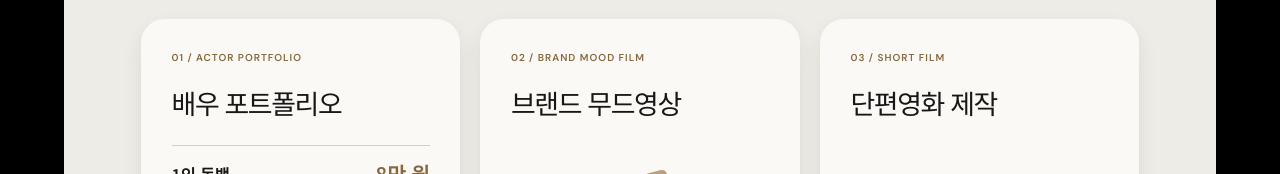
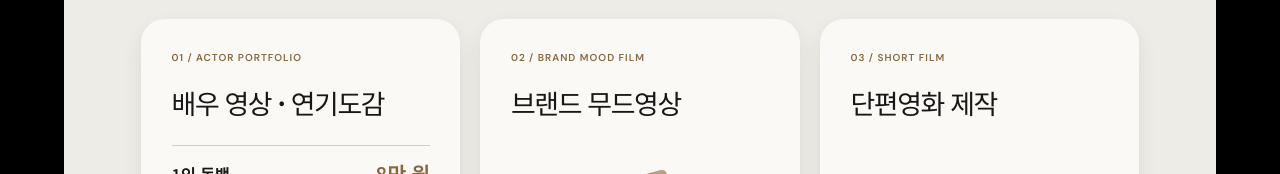
Before and after one commit to gimiyoni6378-dot/productco, a plain HTML site: page index.html in a window 1280 px wide. Shown: the part 3420-3594 px from the top of the page. Drawn offline with Linux system fonts and the light colour scheme.

Commit message:
Rename actor program card

```diff
--- a/index.html
+++ b/index.html
@@ -181,7 +181,7 @@
       <p class="eyebrow dark">YEONGI DOGAM / PROGRAM &amp; PRICE</p>
       <div class="program-preview-heading"><h2 id="programs-title">촬영 프로그램 안내</h2></div>
       <div class="program-preview-grid">
-        <article aria-labelledby="actor-title"><p class="program-card-index">01 / ACTOR PORTFOLIO</p><h3 id="actor-title">배우 포트폴리오</h3>
+        <article aria-labelledby="actor-title"><p class="program-card-index">01 / ACTOR PORTFOLIO</p><h3 id="actor-title">배우 영상 · 연기도감</h3>
           <section class="actor-plan" aria-labelledby="monologue-title">
             <h4 id="monologue-title">1인 독백</h4>
             <p class="actor-price">8만 원</p>
```
